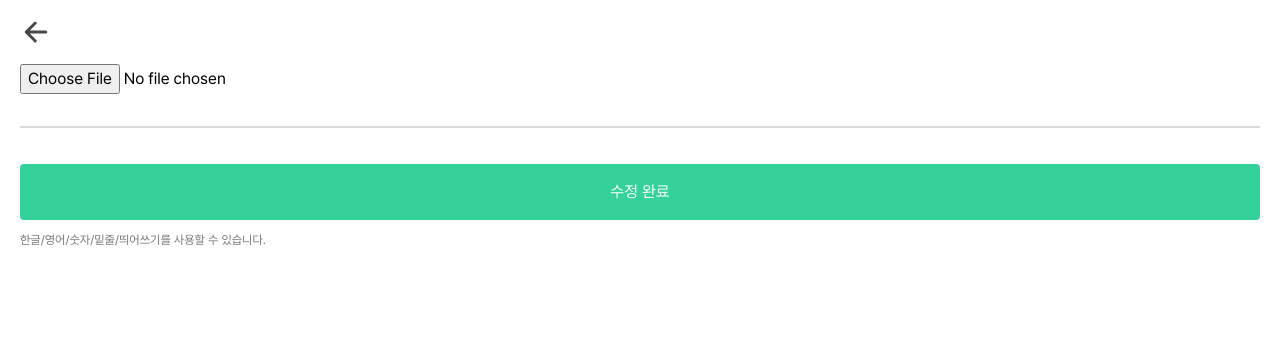
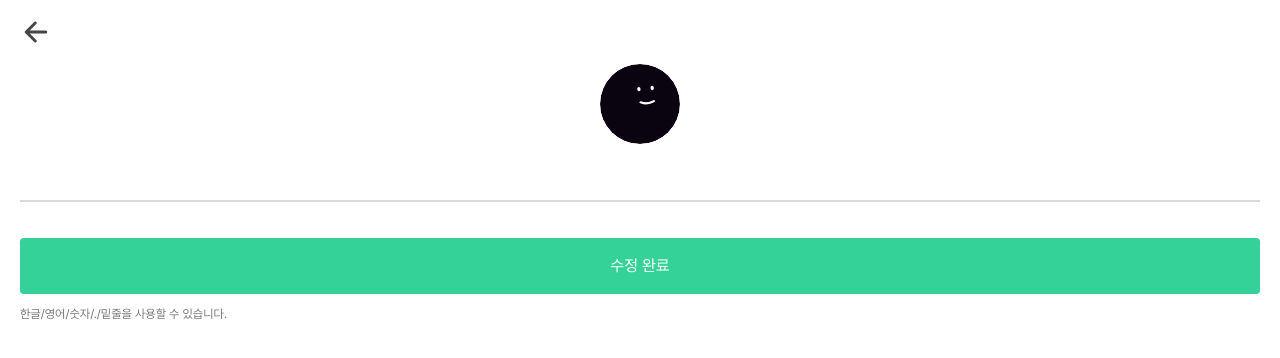
Before and after one commit to fastravel-v2/Frontend, a React (Vite) app in the folder frontend/: page /mypage/edit in a window 1280 px wide. Shown: the top 358 px of the page. Built offline with nearby package versions, Linux system fonts and the light colour scheme; no server answers.

Commit message:
Feat #12: 프로필 수정 컴포넌트 작성

```diff
--- a/frontend/src/pages/MyPage/EditMyPage/index.tsx
+++ b/frontend/src/pages/MyPage/EditMyPage/index.tsx
@@ -21,6 +21,7 @@ const EditMyPage = () => {
 		right_func: undefined,
 	}
 
+	// :: Rendering
 	return (
 		<WithHeaderLayout headerMenu={headerMenu} headerFunc={headerFunc}>
 			<EditProfile />
--- a/frontend/src/pages/MyPage/components/EditImage.tsx
+++ b/frontend/src/pages/MyPage/components/EditImage.tsx
@@ -13,7 +13,6 @@ const EditImage = () => {
 		const selectedFile = (fileInput.files as FileList)[0]
 
 		if (!isValidImageFile(selectedFile)) {
-			fileInput.value = ''
 			return
 		}
 
--- a/frontend/src/pages/MyPage/components/EditProfile.tsx
+++ b/frontend/src/pages/MyPage/components/EditProfile.tsx
@@ -1,21 +1,59 @@
+import { FormEvent, useState } from 'react'
+import EditNickname from './EditNickname'
+import { getNameStatus } from '../util'
+import { NameMessageType } from '../type'
+import { useRouter } from 'src/hooks/useRouter'
+import EditImage from './EditImage'
+
+enum NameMessage {
+	'empty' = '닉네임이 비어있습니다.',
+	'tooLong' = '닉네임은 최대 10자를 넘을 수 없습니다.',
+	'invalidChar' = '유효하지 않은 문자 입력 입니다.',
+	'valid' = '한글/영어/숫자/./밑줄을 사용할 수 있습니다.',
+}
+
 const EditProfile = () => {
+	const { routeTo } = useRouter()
+	const [nicknameStatus, setNicknameStatus] = useState<NameMessageType>('valid')
+
+	// :: Event handler
+	const handleSubmit = (event: FormEvent<HTMLFormElement>) => {
+		event.preventDefault()
+
+		const profileFormData = new FormData(event.currentTarget)
+
+		// handleing name input
+		const currentName = profileFormData.get('nickname') as string
+		const currentNameStatus = getNameStatus(currentName)
+
+		if (currentNameStatus !== 'valid') {
+			setNicknameStatus(currentNameStatus)
+		} else {
+			routeTo('/mypage')
+		}
+
+		// handling image input
+		const currentImageFile = profileFormData.get('profile-image') as File
+		console.log(currentImageFile)
+	}
+
+	// :: Rendering
 	return (
-		<form className="flex flex-col">
-			<input type="file" name="" id="" />
-			<input
-				type="text"
-				name=""
-				id=""
-				className="text-2xl font-bold text-center border-b-2 border-lightGray2 "
-			/>
+		<form className="flex flex-col" onSubmit={handleSubmit}>
+			<EditImage />
+			<EditNickname />
 			<button
 				type="submit"
 				className="py-4 mb-3 text-white rounded bg-green1 mt-9"
 			>
 				수정 완료
 			</button>
-			<p className="text-xs text-darkGray1">
-				한글/영어/숫자/밑줄/띄어쓰기를 사용할 수 있습니다.
+			<p
+				className={`text-xs text-darkGray1 ${
+					nicknameStatus !== 'valid' && 'text-red'
+				}`}
+			>
+				{NameMessage[nicknameStatus]}
 			</p>
 		</form>
 	)
--- /dev/null
+++ b/frontend/src/pages/MyPage/type.d.ts
@@ -0,0 +1 @@
+export type NameMessageType = 'empty' | 'tooLong' | 'invalidChar' | 'valid'
--- a/frontend/src/utility/constants/tailwindStyle.ts
+++ b/frontend/src/utility/constants/tailwindStyle.ts
@@ -21,6 +21,7 @@ const colorPalette = {
 
 	// Primary Colors
 	yellow: '#FFEB59',
+	red: '#EE4444',
 }
 
 export default colorPalette
```
